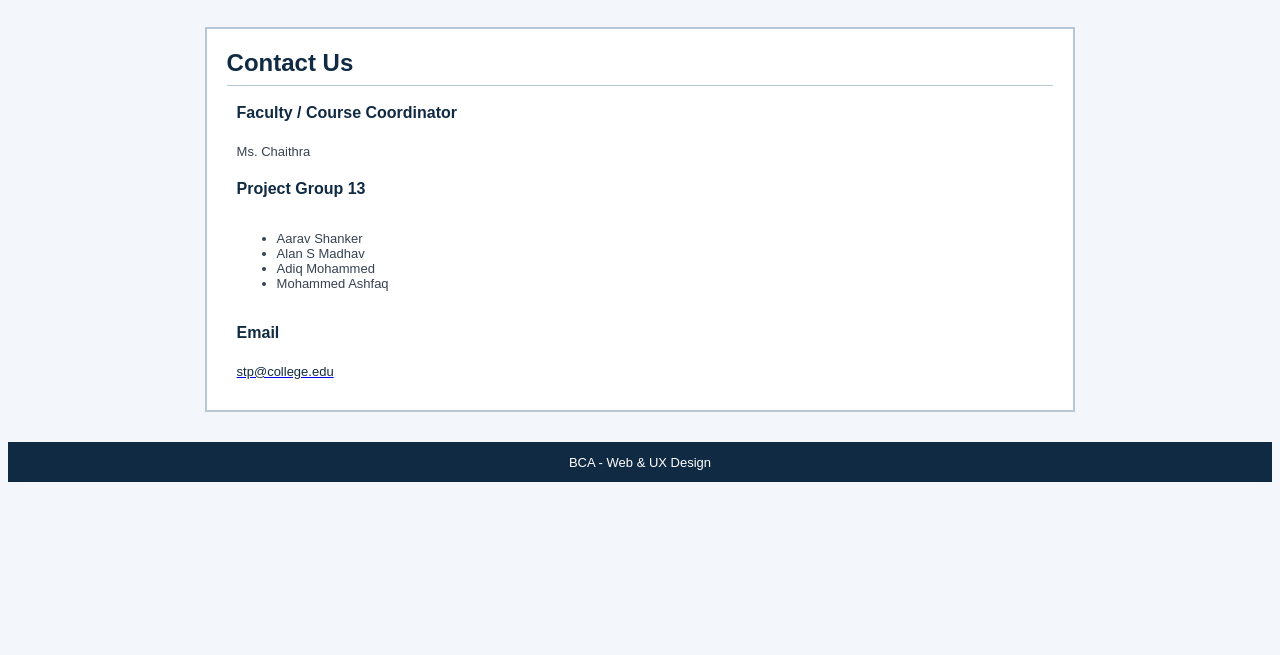
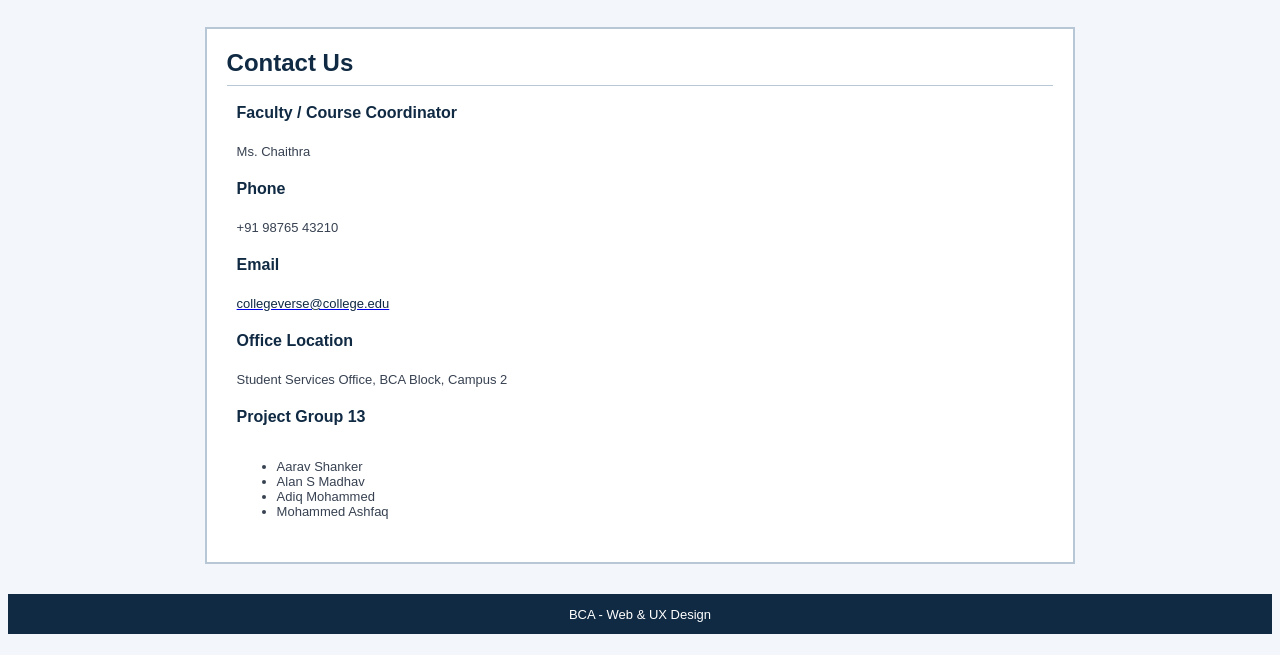
Before and after one commit to AaravShanker/students-activity-portal, a plain HTML site: page contact.html in a window 1280 px wide. Shown: the part 145-800 px from the top of the page. Drawn offline with Linux system fonts and the light colour scheme.

Commit message:
Update contact information
Co-authored-by: Copilot <223556219+Copilot@users.noreply.github.com>

```diff
--- a/contact.html
+++ b/contact.html
@@ -40,6 +40,24 @@
                                     <td><font face="Arial" size="2" color="#374151">Ms. Chaithra</font></td>
                                 </tr>
                                 <tr>
+                                    <td><font face="Arial" size="3" color="#102a43"><b>Phone</b></font></td>
+                                </tr>
+                                <tr>
+                                    <td><font face="Arial" size="2" color="#374151">+91 98765 43210</font></td>
+                                </tr>
+                                <tr>
+                                    <td><font face="Arial" size="3" color="#102a43"><b>Email</b></font></td>
+                                </tr>
+                                <tr>
+                                    <td><a href="mailto:collegeverse@college.edu"><font face="Arial" size="2" color="#102a43">collegeverse@college.edu</font></a></td>
+                                </tr>
+                                <tr>
+                                    <td><font face="Arial" size="3" color="#102a43"><b>Office Location</b></font></td>
+                                </tr>
+                                <tr>
+                                    <td><font face="Arial" size="2" color="#374151">Student Services Office, BCA Block, Campus 2</font></td>
+                                </tr>
+                                <tr>
                                     <td><font face="Arial" size="3" color="#102a43"><b>Project Group 13</b></font></td>
                                 </tr>
                                 <tr>
@@ -53,12 +71,6 @@
                                             </ul>
                                         </font>
                                     </td>
-                                </tr>
-                                <tr>
-                                    <td><font face="Arial" size="3" color="#102a43"><b>Email</b></font></td>
-                                </tr>
-                                <tr>
-                                    <td><a href="mailto:stp@college.edu"><font face="Arial" size="2" color="#102a43">stp@college.edu</font></a></td>
                                 </tr>
                             </table>
                         </td>
```
